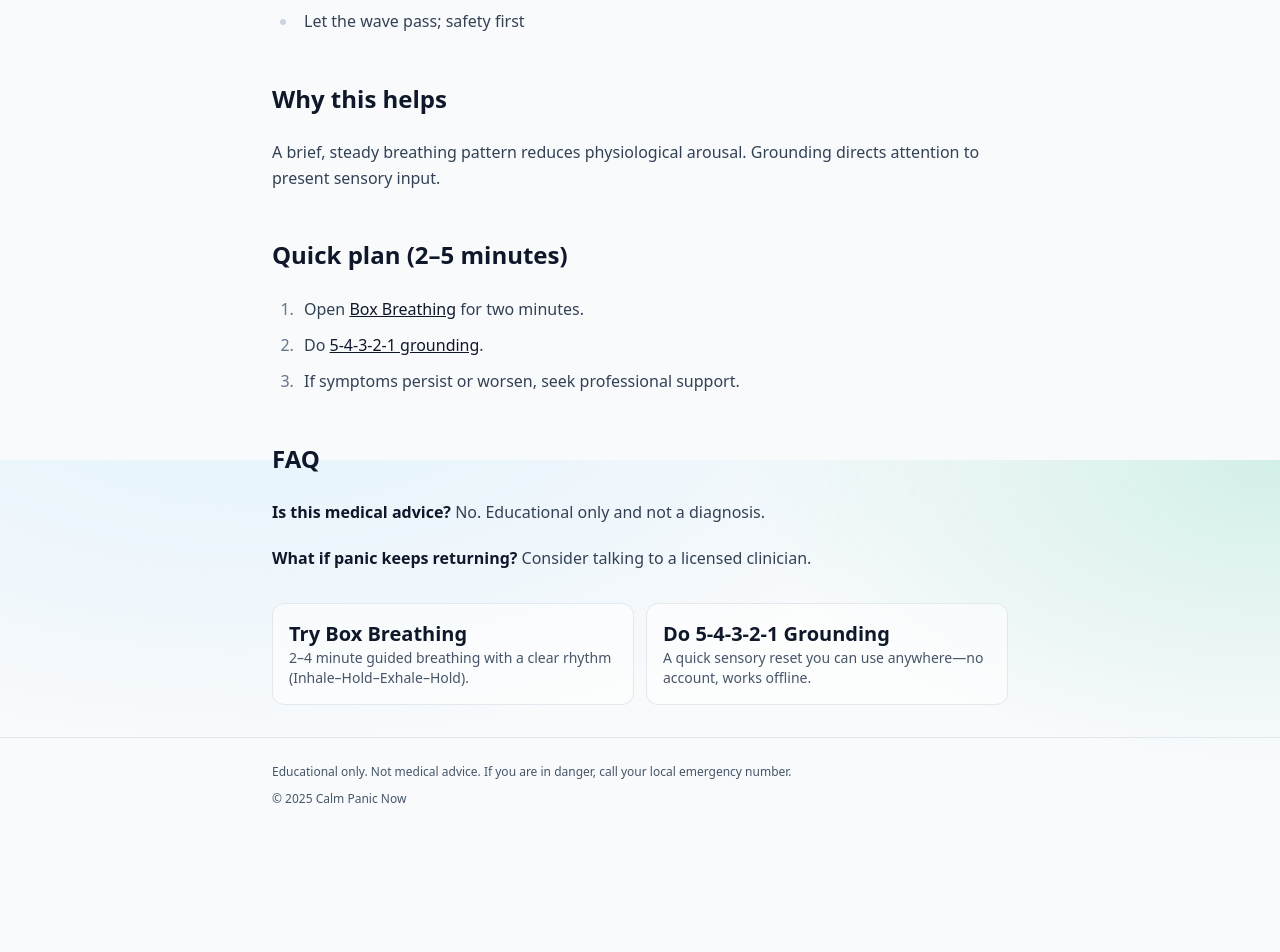
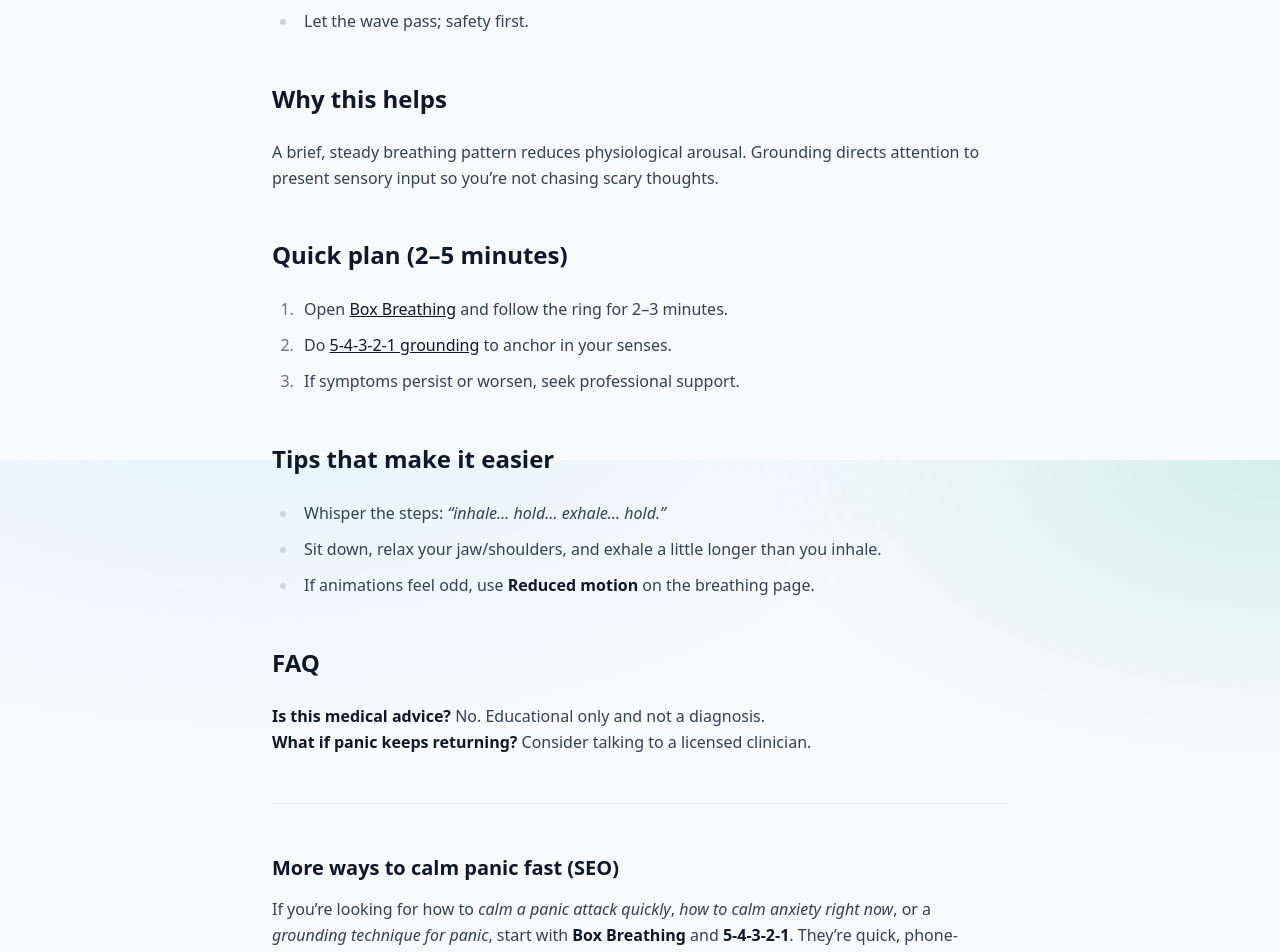
Before and after one commit to JiriTill/calm-panic-now, a Next.js app: page /library/stop-panic-attack in a window 1280 px wide. Shown: the part 340-1292 px from the top of the page. Before the commit the page ends 1173 px from the top, so only its background shows below. Built offline with nearby package versions, Linux system fonts and the light colour scheme.

Commit message:
Update page.mdx

```diff
--- a/src/app/library/stop-panic-attack/page.mdx
+++ b/src/app/library/stop-panic-attack/page.mdx
@@ -3,19 +3,28 @@ export const metadata = { title: 'How to stop a panic attack — Calm Panic Now'
 # How to stop a panic attack (3 steps that work)
 
 **TL;DR**
-- Slow your breath (try [Box Breathing](/calm/box-breathing))
-- Ground your senses ([5‑4‑3‑2‑1](/calm/grounding-54321))
-- Let the wave pass; safety first
+- Slow your breath (try [Box Breathing](/calm/box-breathing)).
+- Ground your senses ([5-4-3-2-1](/calm/grounding-54321)).
+- Let the wave pass; safety first.
 
 ## Why this helps
-A brief, steady breathing pattern reduces physiological arousal. Grounding directs attention to present sensory input.
+A brief, steady breathing pattern reduces physiological arousal. Grounding directs attention to present sensory input so you’re not chasing scary thoughts.
 
 ## Quick plan (2–5 minutes)
-1. Open [Box Breathing](/calm/box-breathing) for two minutes.
-2. Do [5‑4‑3‑2‑1 grounding](/calm/grounding-54321).
+1. Open **[Box Breathing](/calm/box-breathing)** and follow the ring for 2–3 minutes.
+2. Do **[5-4-3-2-1 grounding](/calm/grounding-54321)** to anchor in your senses.
 3. If symptoms persist or worsen, seek professional support.
+
+## Tips that make it easier
+- Whisper the steps: *“inhale… hold… exhale… hold.”*
+- Sit down, relax your jaw/shoulders, and exhale a little longer than you inhale.
+- If animations feel odd, use **Reduced motion** on the breathing page.
 
 ## FAQ
 **Is this medical advice?** No. Educational only and not a diagnosis.
+**What if panic keeps returning?** Consider talking to a licensed clinician.
 
-**What if panic keeps returning?** Consider talking to a licensed clinician.
+---
+
+### More ways to **calm panic fast** (SEO)
+If you’re looking for how to *calm a panic attack quickly*, *how to calm anxiety right now*, or a *grounding technique for panic*, start with **Box Breathing** and **5-4-3-2-1**. They’re quick, phone-friendly, and work offline.
```
